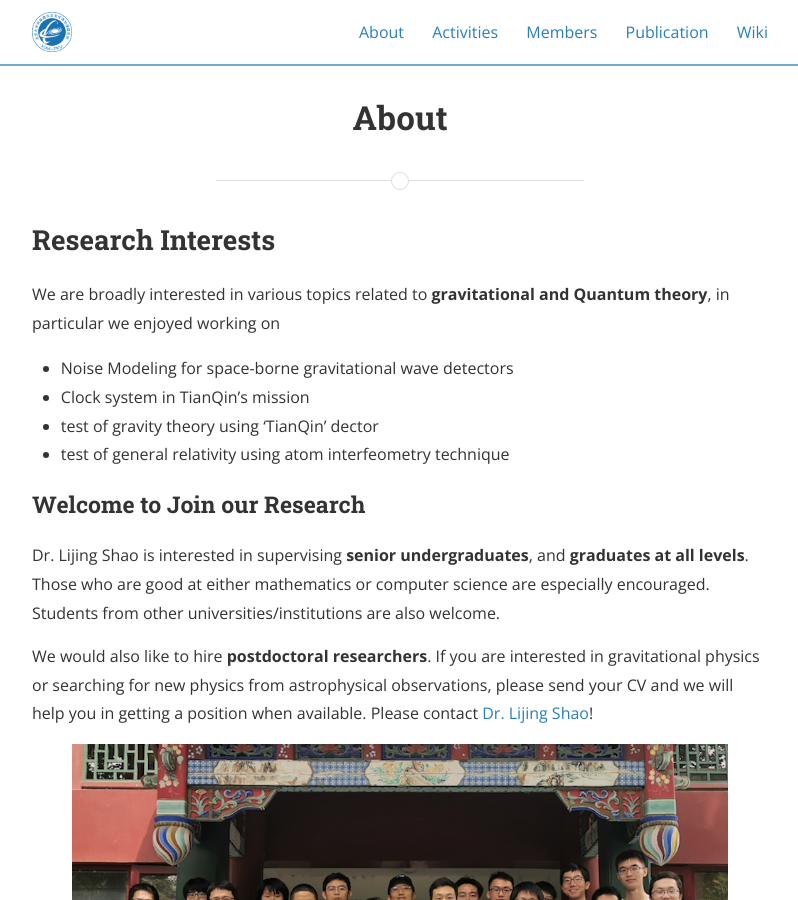
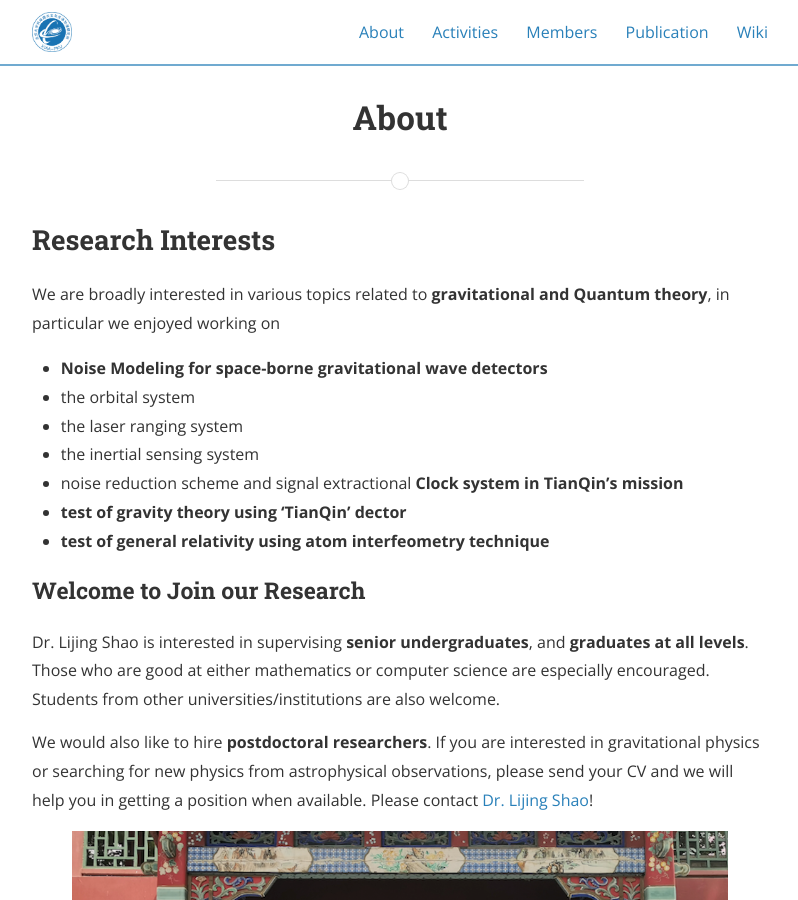
Before and after one commit to gravity-group/gravity-group.github.io, a Jekyll site: the page built from about.md, in a window 1280 px wide and 900 px high. Shown: the whole window, without its empty margins (240-1038 px from the left). Built offline with Jekyll 4.4.1, drawn with Linux system fonts in a browser that asks for light colours; nearby versions of some CDN libraries.

Commit message:
update research interests

```diff
--- a/about.md
+++ b/about.md
@@ -25,10 +25,14 @@ tr:nth-child(odd) {
 ## Research Interests
 
 We are broadly interested in various topics related to **gravitational and Quantum theory**, in particular we enjoyed working on
-- Noise Modeling for space-borne gravitational wave detectors
-- Clock system in TianQin's mission
-- test of gravity theory using 'TianQin' dector
-- test of general relativity using atom interfeometry technique
+- **Noise Modeling for space-borne gravitational wave detectors**
+- the orbital system
+- the laser ranging system
+- the inertial sensing system
+- noise reduction scheme and signal extractional
+ **Clock system in TianQin's mission**
+- **test of gravity theory using 'TianQin' dector**
+- **test of general relativity using atom interfeometry technique**
 
 ### Welcome to Join our Research
 
```
